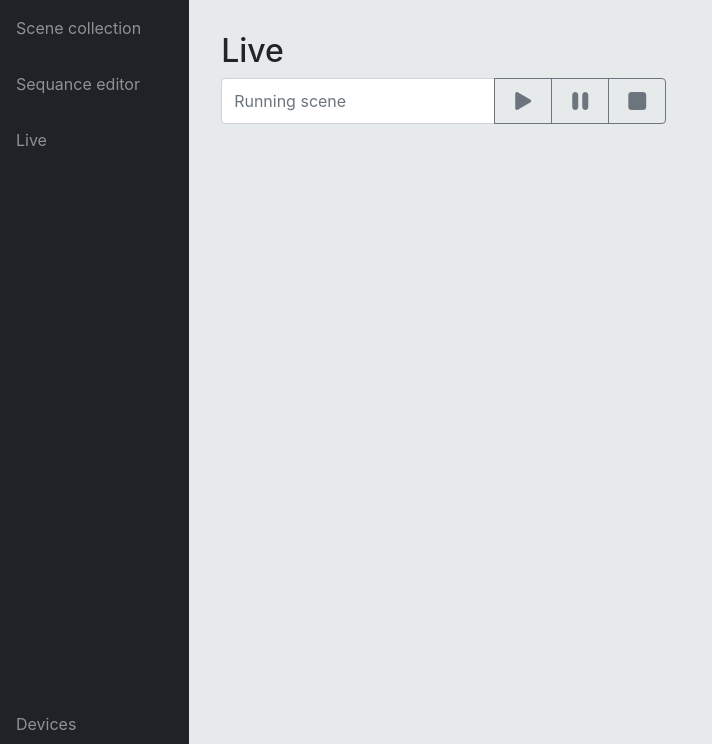
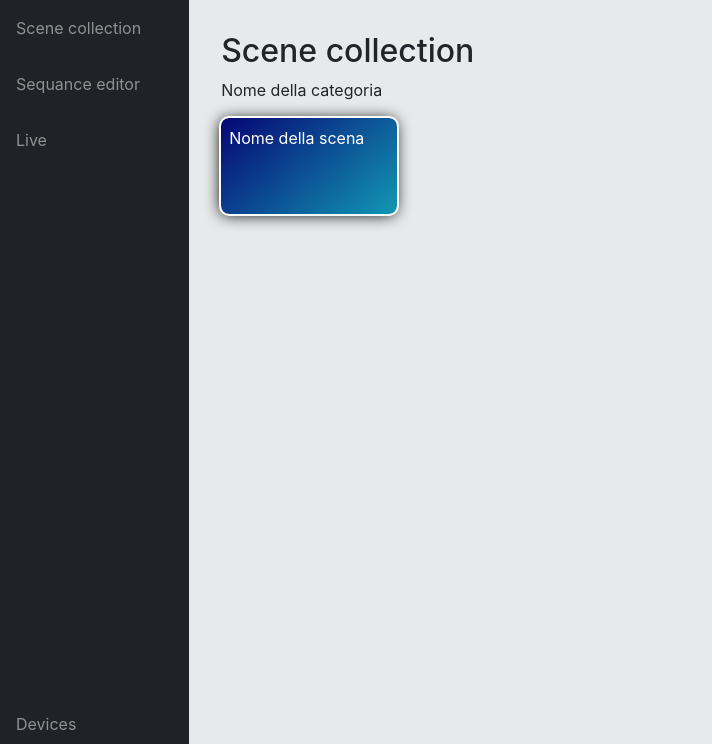
Before and after one commit to francescodandrea/ShowPilot, a PHP site: page / in a window 1280 px wide. Shown: the part 56-800 px from the top of the page, without its empty margins (0-712 px from the left). Run offline with PHP 8.4, Linux system fonts and the light colour scheme; some libraries are stand-ins or nearby versions.

Commit message:
Scene collection structure & design base

```diff
--- a/myapp/static/controlRoom/index.html
+++ b/myapp/static/controlRoom/index.html
@@ -6,7 +6,7 @@
 
     <link rel="stylesheet" href="style.css">
 
-    <title>Testing</title>
+    <title>Control room</title>
 
     <!-- Bootstrap CSS -->
     <link rel="stylesheet" href="https://maxcdn.bootstrapcdn.com/bootstrap/4.0.0/css/bootstrap.min.css" integrity="sha384-Gn5384xqQ1aoWXA+058RXPxPg6fy4IWvTNh0E263XmFcJlSAwiGgFAW/dAiS6JXm" crossorigin="anonymous">
@@ -53,6 +53,14 @@
     <div id="sectionholder">
         <section id="scenes">
             <h2>Scene collection</h2>
+            <div id="scenecollection">
+                <div class="category">
+                    <p>Nome della categoria</p>
+                    <div class="scene">
+                        Nome della scena
+                    </div>
+                </div>
+            </div>
         </section>
         <section id="sequences">
             <h2>Sequence editor</h2>
--- a/myapp/static/controlRoom/player.js
+++ b/myapp/static/controlRoom/player.js
@@ -21,7 +21,7 @@
                 once sent it's the server to execute the sequence
 */
 
-var testseq={ "encoding": 0, "seq": {"0": , "1": req.query.out} };
+var testseq = {"encoding": 0, "seq": {"0": "a", "1": "s"}};
 
 
 function play(){
--- a/myapp/static/controlRoom/style.css
+++ b/myapp/static/controlRoom/style.css
@@ -48,3 +48,14 @@ section{
 .bi {
     font-size: 2em;
 }
+
+.scene{
+    height: 6em;
+    width: 11em;
+    background-image: linear-gradient(139deg, rgba(6,6,116,1) 0%, rgba(18,151,179,1) 100%);
+    border-radius: 8px;
+    outline: white solid 2px;
+    box-shadow: -1px 1px 15px 0px black;
+    color: white;
+    padding: 0.5em;
+}
--- a/myapp/static/controlRoom/ui.js
+++ b/myapp/static/controlRoom/ui.js
@@ -1,5 +1,5 @@
 //Ui js
-var opensection="live";
+var opensection="scenes";
 document.querySelector("#"+opensection).style.display="inherit";
 document.querySelector("#"+opensection).style.opacity=1;
 
```
